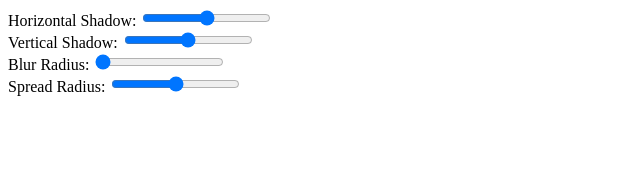
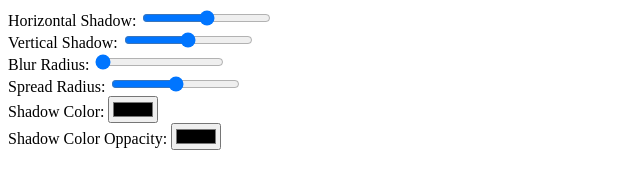
Before and after one commit to LukmanHl/box-shadow-project, a plain HTML site: page index.html in a window 1280 px wide. Shown: the whole page, without its empty margins (0-640 px from the left). Drawn offline with Linux system fonts and the light colour scheme.

Commit message:
i have added all the html slidders in the project

```diff
--- a/index.html
+++ b/index.html
@@ -32,6 +32,14 @@
         <label for="spread-radius">Spread Radius:</label>
         <input type="range" id="spread-radius" max="50" min="-50" value="0">
       </div>
+      <div class="slidder-wrapper">
+        <label for="shadow-color">Shadow Color:</label>
+        <input type="color" id="shadow-color">
+      </div>
+      <div class="slidder-wrapper">
+        <label for="shadow-color-oppacity">Shadow Color Oppacity:</label>
+        <input type="color" id="shadow-color-oppacity">
+      </div>
     </div>
   </div>
 
```
